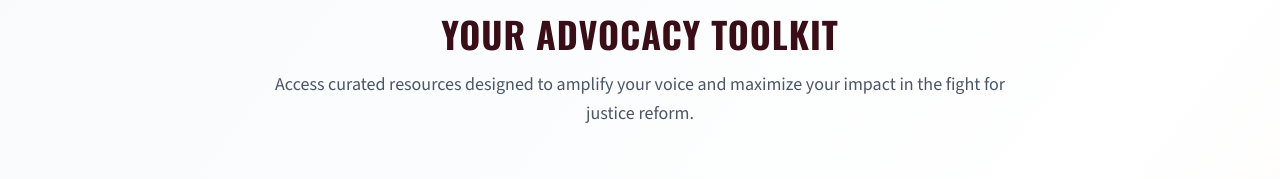
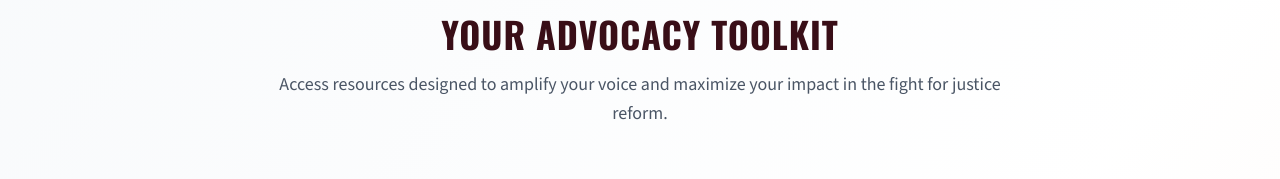
Before and after one commit to robertcraigapp/people-over-profits-az, a React (Vite) app: page /resources in a window 1280 px wide. Shown: the part 765-944 px from the top of the page. Built offline with nearby package versions, Linux system fonts and the light colour scheme; no server answers.

Commit message:
Small change to test variable

```diff
--- a/src/react-app/Resources.tsx
+++ b/src/react-app/Resources.tsx
@@ -30,7 +30,9 @@ const resourcesData = [
         linkLabel: 'Access Resource',
         internal: false,
     },
-    ...(FF_LEGISLATOR_LOOKUP ? [{
+    ...(FF_LEGISLATOR_LOOKUP
+        ? [
+              {
                   id: 4,
                   title: 'Find Your Representatives',
                   category: 'Interactive',
@@ -42,7 +44,9 @@ const resourcesData = [
                   link: '/resources/find-rep',
                   linkLabel: 'Find My Legislators',
                   internal: true,
-    }] : []),
+              },
+          ]
+        : []),
 ];
 
 function Resources() {
@@ -214,9 +218,9 @@ function Resources() {
                             Your Advocacy Toolkit
                         </h2>
                         <p className='text-lg text-gray-600 leading-relaxed max-w-3xl mx-auto'>
-                            Access curated resources designed to amplify your
-                            voice and maximize your impact in the fight for
-                            justice reform.
+                            Access resources designed to amplify your voice and
+                            maximize your impact in the fight for justice
+                            reform.
                         </p>
                     </div>
 
@@ -321,7 +325,9 @@ function Resources() {
                                                 to={resource.link}
                                                 className='mt-4 inline-flex items-center gap-2 text-brand-orange font-semibold hover:text-brand-rust transition-colors group/link'
                                             >
-                                                <span>{resource.linkLabel}</span>
+                                                <span>
+                                                    {resource.linkLabel}
+                                                </span>
                                                 <svg
                                                     className='w-4 h-4 transition-transform group-hover/link:translate-x-1'
                                                     fill='none'
@@ -341,7 +347,9 @@ function Resources() {
                                                 href={resource.link}
                                                 className='mt-4 inline-flex items-center gap-2 text-brand-orange font-semibold hover:text-brand-rust transition-colors group/link'
                                             >
-                                                <span>{resource.linkLabel}</span>
+                                                <span>
+                                                    {resource.linkLabel}
+                                                </span>
                                                 <svg
                                                     className='w-4 h-4 transition-transform group-hover/link:translate-x-1'
                                                     fill='none'
```
Lines whose indentation alone changed are shown as unchanged.
